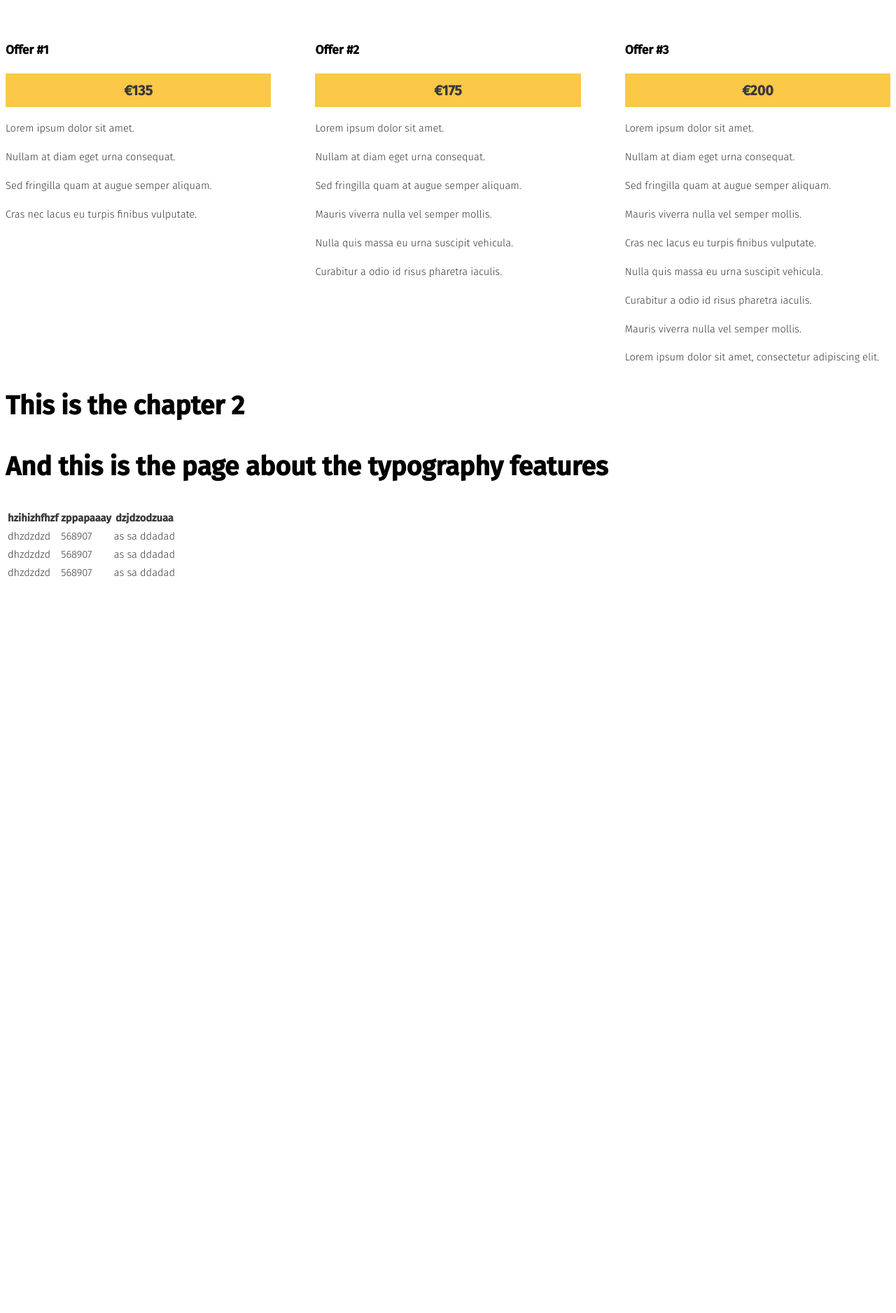
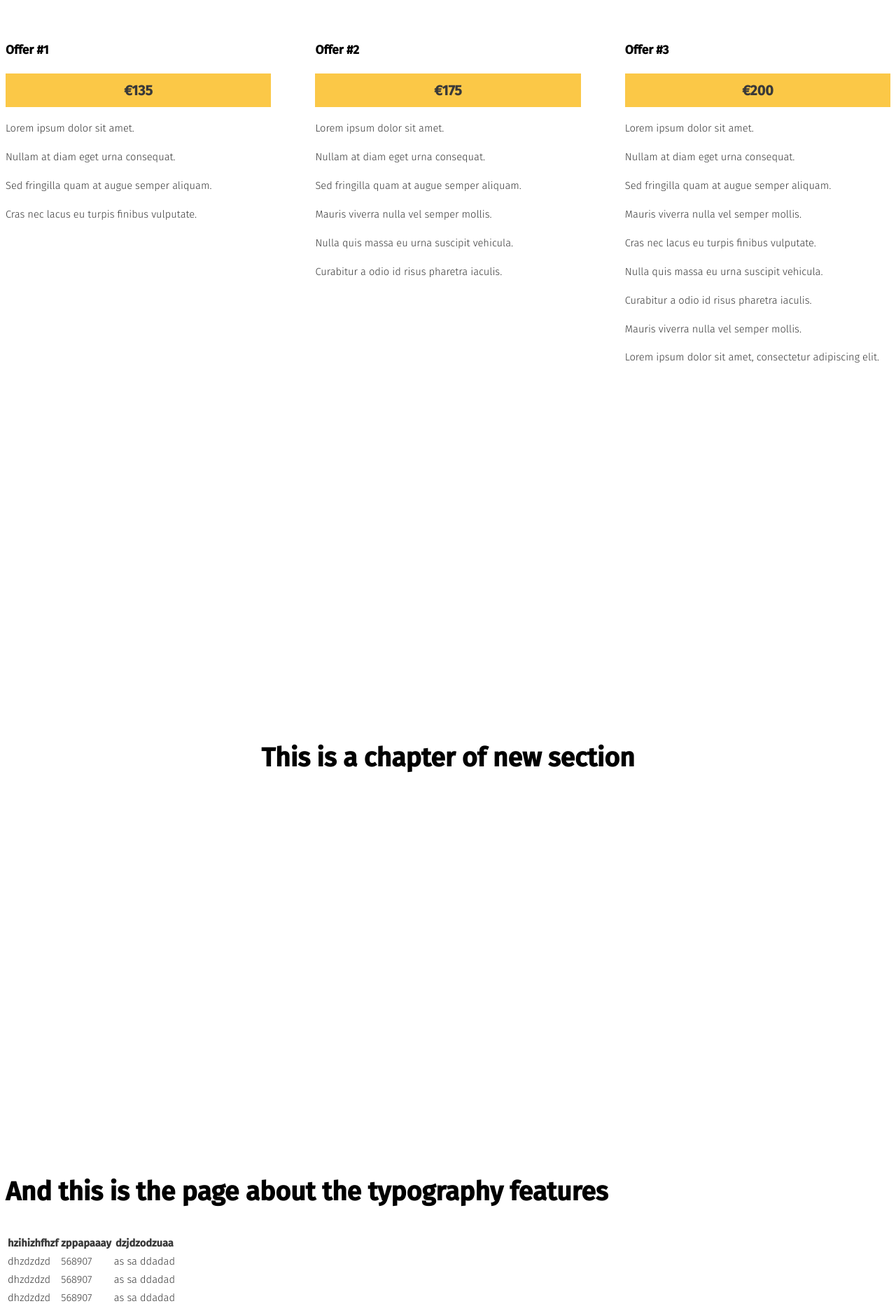
Before and after one commit to Kozea/WeasyPrint, a Jekyll site: the page samples/report/report.html, which Jekyll copies as it is, in a window 1280 px wide. Shown: the part 3063-4939 px from the top of the page at 70% size. Built offline with Jekyll 4.4.1, drawn with Linux system fonts in a browser that asks for light colours; before the commit the page ends 3903 px from its top, so only the background shows below that.

Commit message:
Add style on new chapter page

```diff
--- a/samples/report/report.css
+++ b/samples/report/report.css
@@ -40,6 +40,15 @@
   background: url(report-cover.jpg) no-repeat center;
   background-size: cover;
   margin: 0; }
+@page chapter {
+  background: #fbc847;
+  margin: 0;
+  @top-left {
+    content: none; }
+  @top-center {
+    content: none; }
+  @top-right {
+    content: none; } }
 html {
   color: #393939;
   font-family: "Fira Sans", sans-serif;
@@ -211,5 +220,11 @@
           margin-bottom: 0;
           padding: 0.25cm 0;
           text-align: center; }
+    html body article#chapter {
+      align-items: center;
+      display: flex;
+      height: 297mm;
+      justify-content: center;
+      page: chapter; }
 
 /*# sourceMappingURL=report.css.map */
--- a/samples/report/report.html
+++ b/samples/report/report.html
@@ -172,7 +172,7 @@
     </article>
 
     <article id="chapter">
-      <h2 id="chapter-title">This is the chapter 2</h2>
+      <h2 id="chapter-title">This is a chapter of new section</h2>
     </article>
 
     <article id="typography">
```
Also changed, not shown: samples/report/report.sass (+18 -0 lines), 2 other files.
